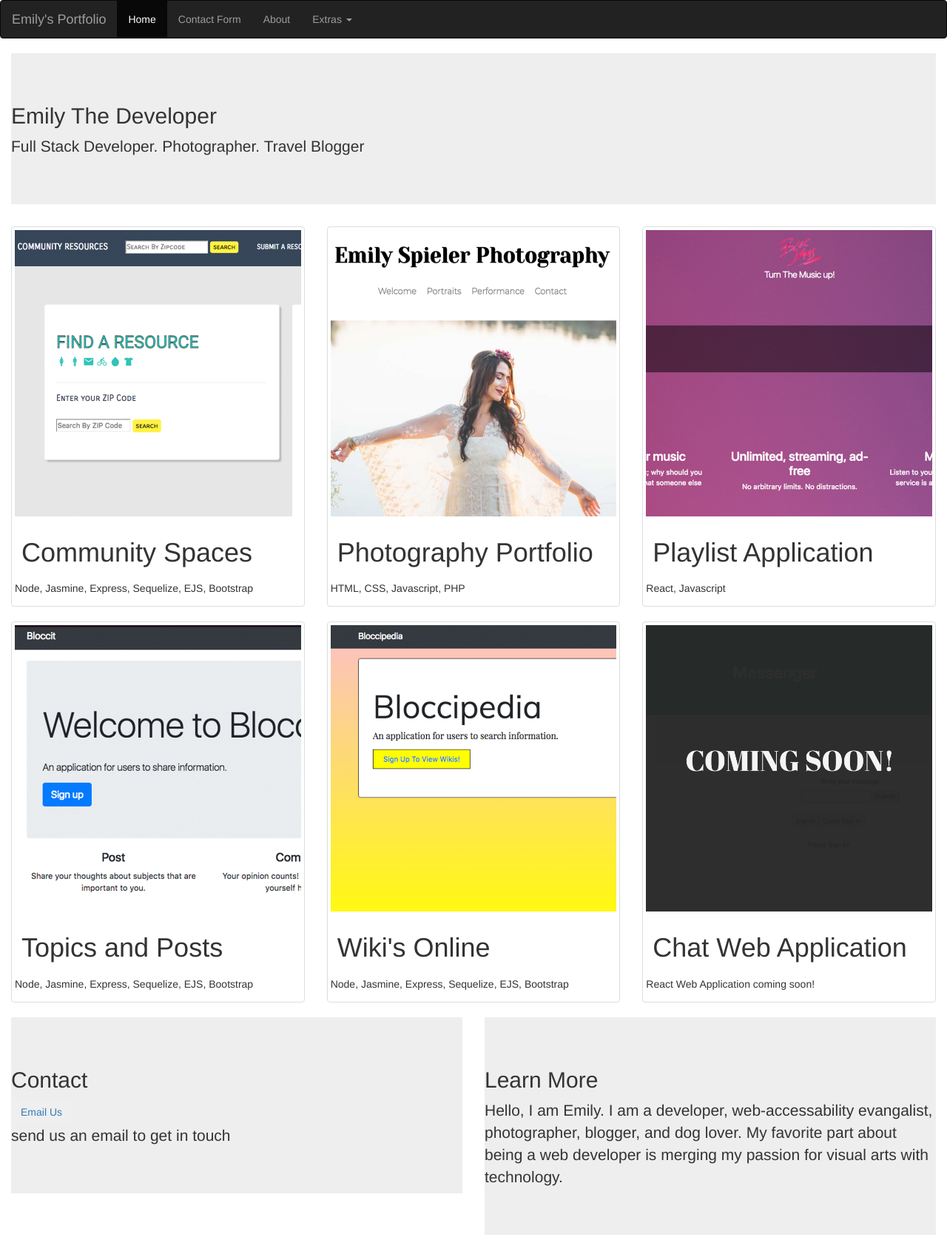
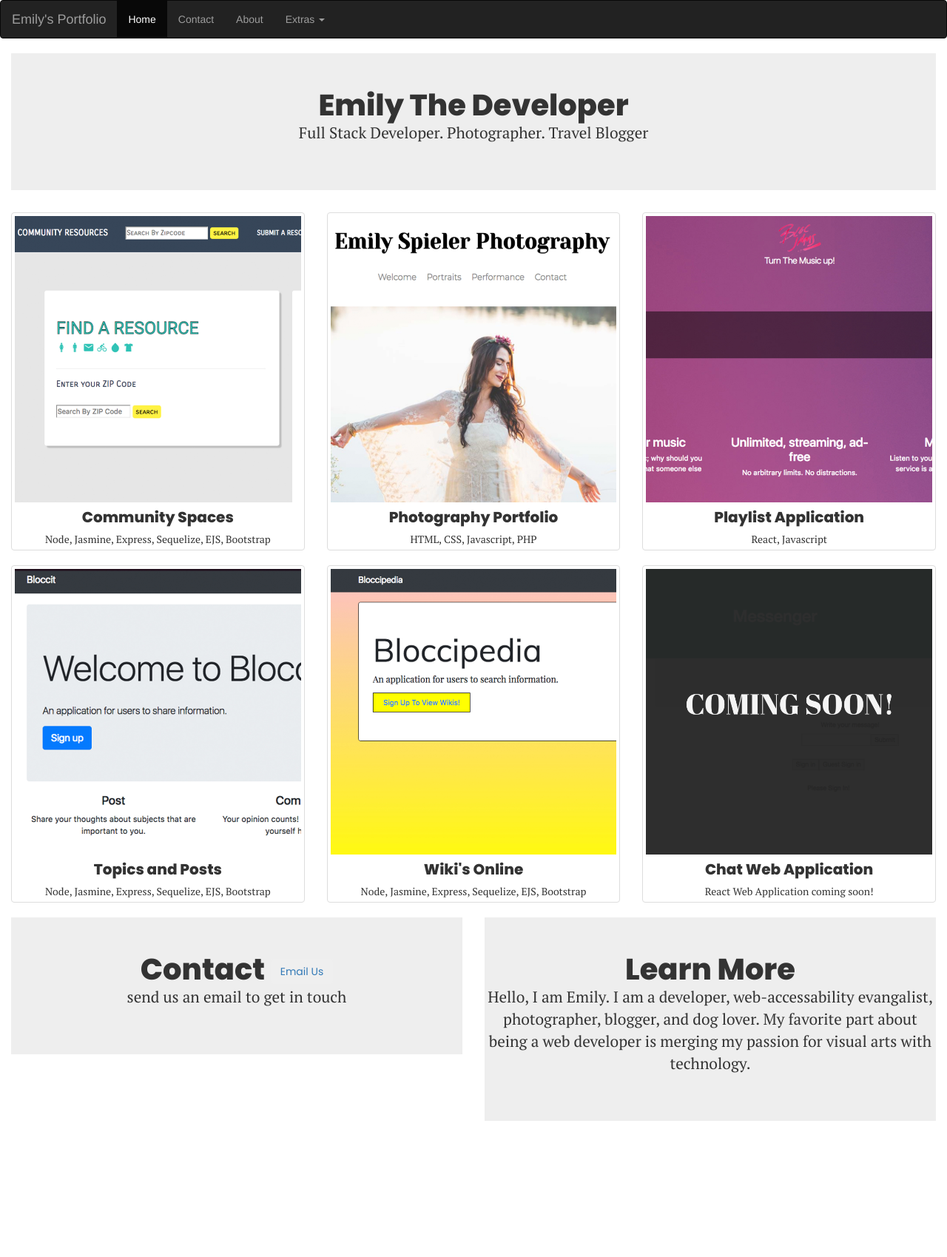
Before and after one commit to emilyspieler/portfolio, a PHP site: page / in a window 1280 px wide. Shown: the whole page at 74% size. After the commit the page ends 1515 px from the top, so only its background shows below. Run offline with PHP 8.4, Linux system fonts and the light colour scheme.

Commit message:
make it better

```diff
--- a/index.html
+++ b/index.html
@@ -9,6 +9,7 @@
       <link rel="stylesheet" type="text/css" href="style.css">
       <link rel="stylesheet" type="text/css" href="css/bootstrap-grid.css">
       <link href="https://fonts.googleapis.com/css?family=Playfair+Display|Roboto+Mono" rel="stylesheet">
+      <link href="https://fonts.googleapis.com/css?family=PT+Serif:400,400i|Poppins:400,800" rel="stylesheet">
 
       <script src="https://ajax.googleapis.com/ajax/libs/jquery/3.3.1/jquery.min.js"></script>
 
@@ -23,7 +24,7 @@
         </div>
         <ul class="nav navbar-nav">
           <li class="active"><a href="#">Home</a></li>
-          <li><a href="#contact">Contact Form</a></li>
+          <li><a href="#contact">Contact</a></li>
           <li><a href="#about">About</a></li>
           <li class="dropdown">
             <a class="dropdown-toggle" data-toggle="dropdown" href="#">Extras
@@ -31,7 +32,7 @@
             <ul class="dropdown-menu">
               <li><a href="http://www.espielerphotography.com/">Photography Portfolio</a></li>
               <li><a href="http://tendaytraveler.com/">Travel Blog</a></li>
-              <li><a href="http://tendaytraveler.com/">Github</a></li>
+              <li><a href="https://github.com/emilyspieler">Github</a></li>
             </ul>
           </li>
         </ul>
@@ -129,8 +130,9 @@
   <div class="col-md-6">
     <div class="jumbotron">
       <div id="contact">
-      <h2>Contact</h2>
-      <button type="button" class="btn"><a href="mailto:emilyspieler1@gmail.com">Email Us</a></button>
+      <h2>Contact
+        <button type="button" class="btn"><a href="mailto:emilyspieler1@gmail.com">Email Us</a></button>
+      </h2>
       <p>send us an email to get in touch</p>
     </div>
     </div>
--- a/style.css
+++ b/style.css
@@ -1,53 +1,26 @@
-
-#about-page {
-  padding-top: 7.5%;
-  padding-bottom: 10%;
-  background-color: black;
+h1{
+  font-family: 'Poppins', sans-serif;
+  font-weight: 800;
+  font-size: 20px;
+  margin: auto;
+  text-align: center;
 }
 
-img{
-    width:100%;
-    max-width:600px;
+h2{
+  font-family: 'Poppins', sans-serif;
+  font-weight: 800;
+  font-size: 40px;
+  margin: auto;
+  text-align: center;
 }
 
-#about-page .col-sm-6 p {
-  margin-top: 7%;
-  margin-left: 3%;
-  margin-right: 7%;
+p{
+  font-family: 'PT Serif', serif;
+  margin: auto;
+  text-align: center;
 }
 
-#about-page .col-sm-6 img{
-  margin-left: 7%;
+button.btn {
+  margin-left: auto;
+  text-align: center;
 }
-
-#about-page .col-sm-6 h2{
-  margin-left: 3%;
-}
-
-#project-1 {
-  padding-top: 15%;
-  padding-bottom: 15%;
-  background-color: blue;
-}
-
-#project-1 .col-sm-6 img {
-  margin-left: 7%;
-}
-
-#project-2 {
-  padding-top: 15%;
-  padding-bottom: 15%;
-  background-color: yellow;
-}
-
-#project-3 {
-  padding-top: 15%;
-  padding-bottom: 15%;
-  background-color: purple;
-}
-
-#form {
-  padding-top: 15%;
-  padding-bottom: 15%;
-  background-color: green;
-}
```
